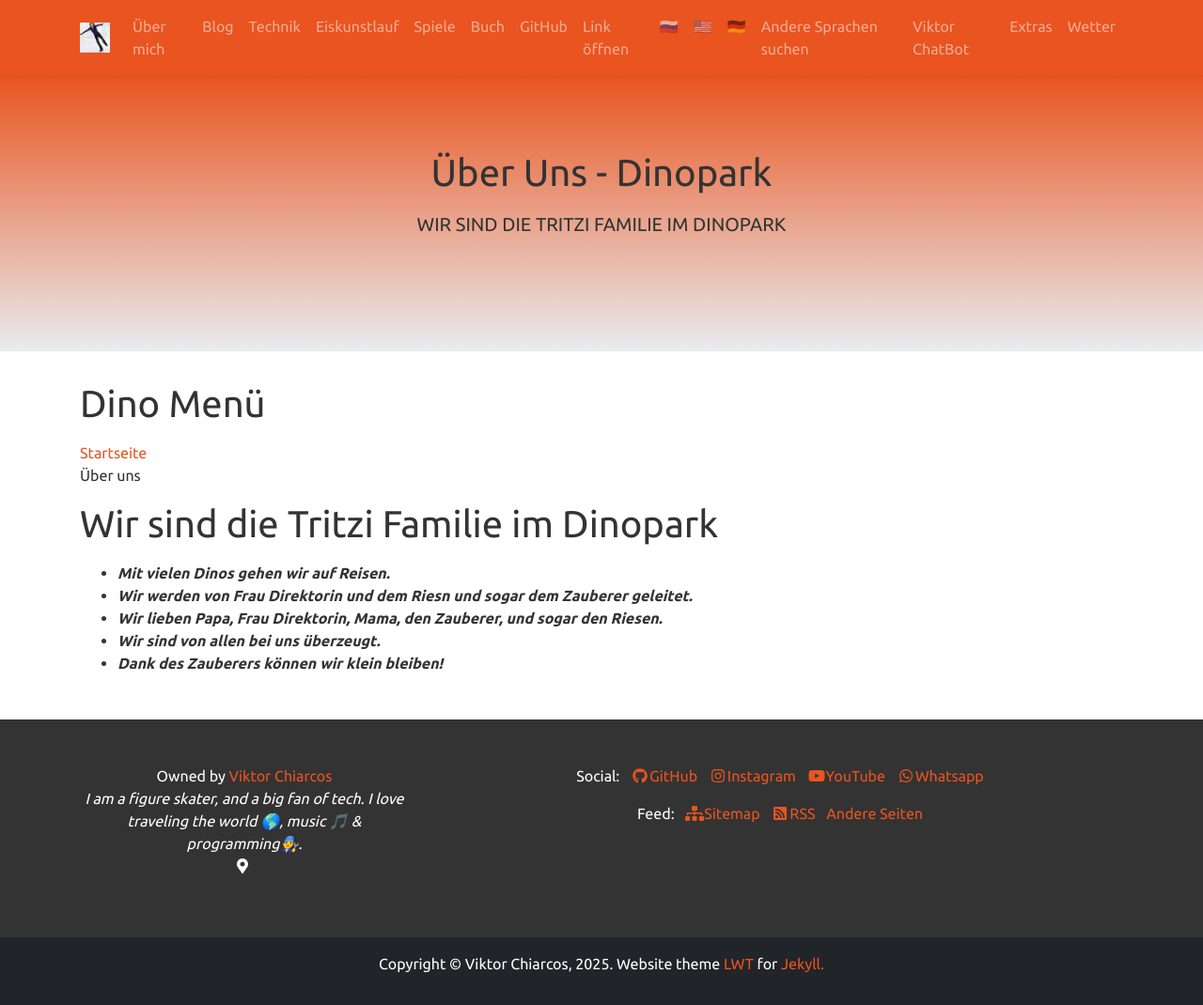
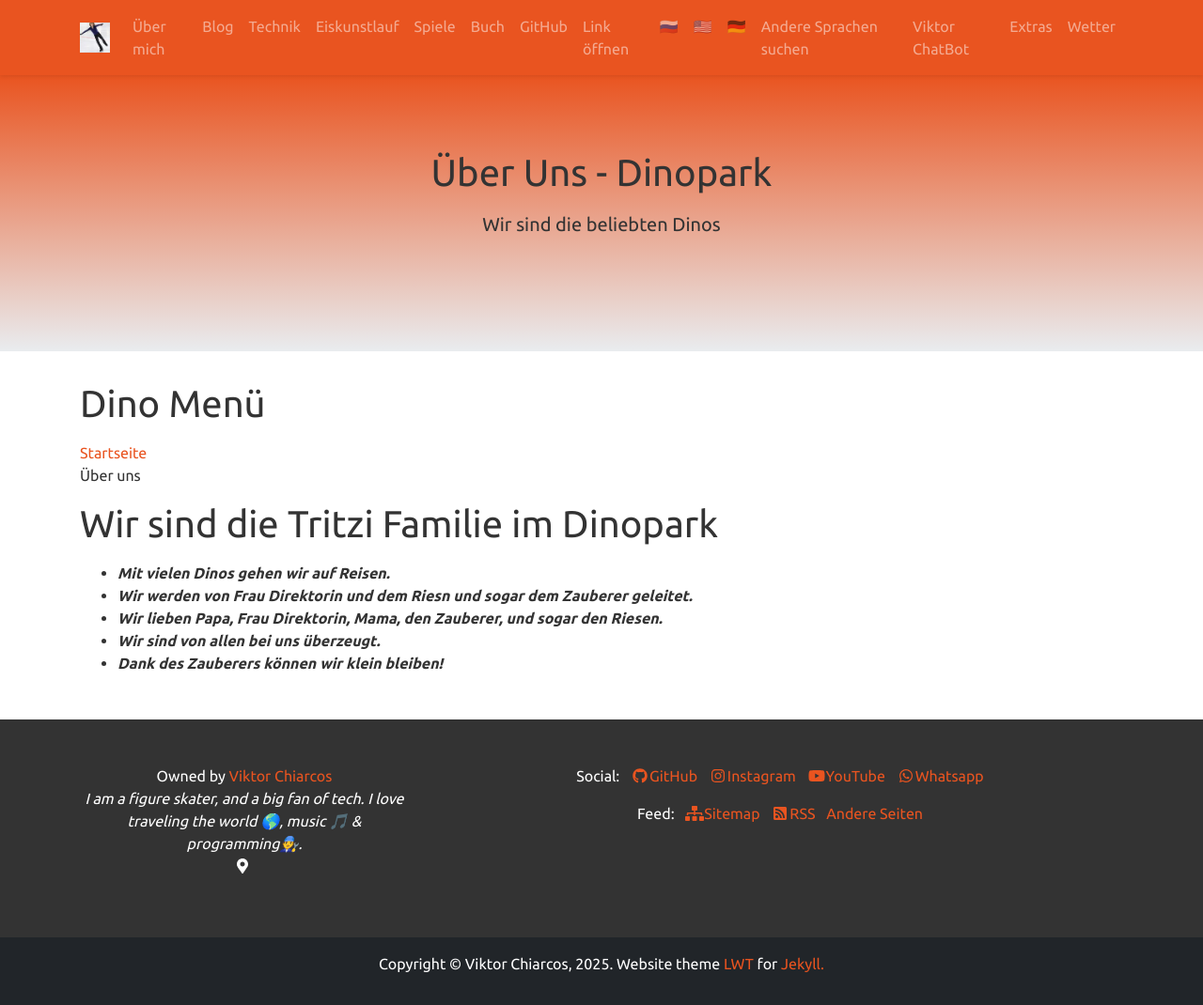
Before and after one commit to viktor-chiarcos/viktor-chiarcos.github.io, a Jekyll site: the page built from _pages/dino-park/welcome.md, in a window 1280 px wide. Shown: the whole page at 94% size. Built offline with Jekyll 4.4.1, drawn with Linux system fonts in a browser that asks for light colours.

Commit message:
Update welcome.md

```diff
--- a/_pages/dino-park/welcome.md
+++ b/_pages/dino-park/welcome.md
@@ -3,7 +3,7 @@ layout: home
 permalink: /dino-park/welcome
 
 title: "Über Uns - Dinopark"
-excerpt: "WIR SIND DIE TRITZI FAMILIE IM DINOPARK"
+excerpt: "Wir sind die beliebten Dinos"
 action: true
 #action_btn:
 
```
